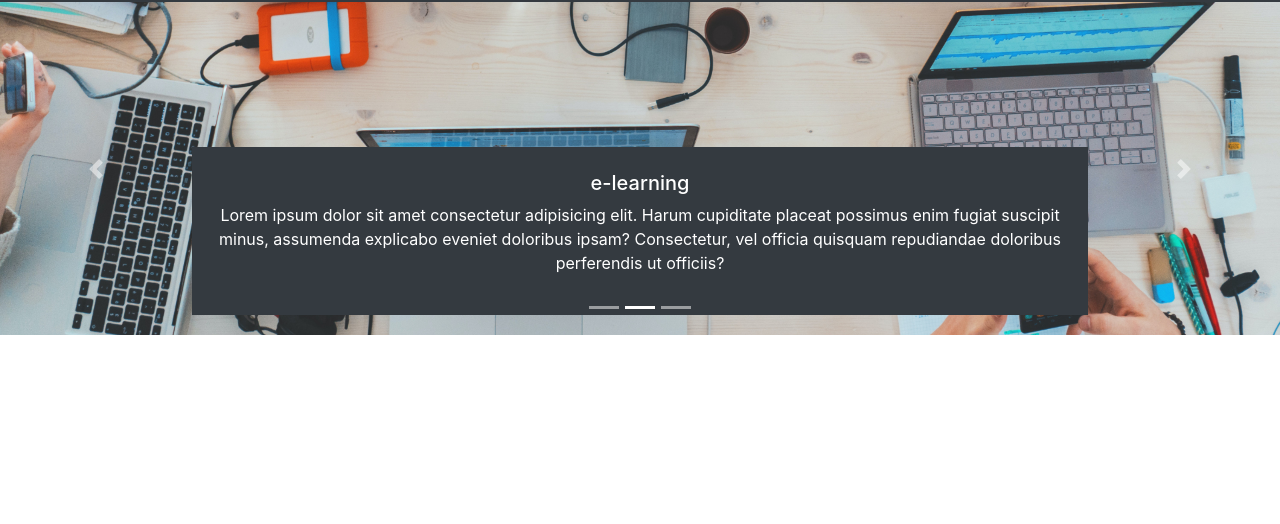
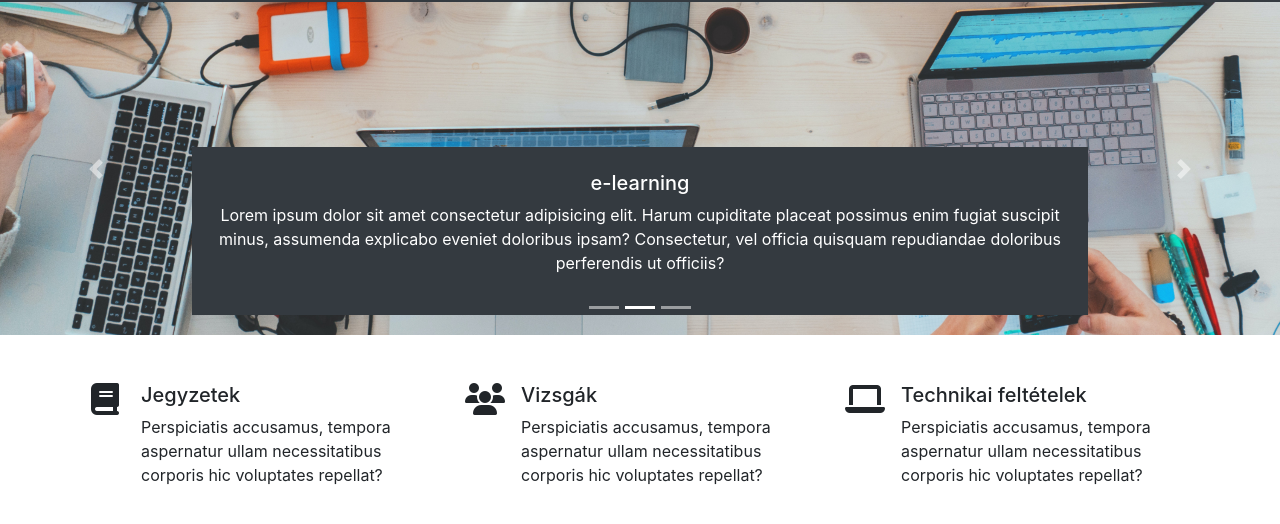
Before and after one commit to terez50/Bootstrap4, a plain HTML site: page index.html in a window 1280 px wide. Shown: the part 54-578 px from the top of the page. Drawn offline with nearby package versions, Linux system fonts and the light colour scheme.

Commit message:
A media object komponens

```diff
--- a/index.html
+++ b/index.html
@@ -7,6 +7,7 @@
 
   <link rel="stylesheet" href="https://cdn.jsdelivr.net/npm/bootstrap@4.6.1/dist/css/bootstrap.min.css"
     integrity="sha384-zCbKRCUGaJDkqS1kPbPd7TveP5iyJE0EjAuZQTgFLD2ylzuqKfdKlfG/eSrtxUkn" crossorigin="anonymous">
+  <link rel="stylesheet" href="/node_modules/font-awesome/css/font-awesome.min.css">
 
   <title>Főoldal</title>
 </head>
@@ -93,6 +94,41 @@
       </button>
     </div>
   </header>
+  <main>
+    <section class="py-5">
+      <div class="container">
+        <div class="row">
+          <div class="col-md-4">
+            <div class="media">
+              <i class="fa fa-book fa-2x fa-fw mr-3" aria-hidden = "true"></i>
+              <div class="media-body">
+                <h5 class="mt-0">Jegyzetek</h5>
+                <p>Perspiciatis accusamus, tempora aspernatur ullam necessitatibus corporis hic voluptates repellat?</p>
+              </div>
+            </div>
+          </div>
+          <div class="col-md-4">
+            <div class="media">
+              <i class="fa fa-users fa-2x fa-fw mr-3" aria-hidden = "true"></i>
+              <div class="media-body">
+                <h5 class="mt-0">Vizsgák</h5>
+                <p>Perspiciatis accusamus, tempora aspernatur ullam necessitatibus corporis hic voluptates repellat?</p>
+              </div>
+            </div>
+          </div>
+          <div class="col-md-4">
+            <div class="media">
+              <i class="fa fa-laptop fa-2x fa-fw mr-3" aria-hidden = "true"></i>
+              <div class="media-body">
+                <h5 class="mt-0">Technikai feltételek</h5>
+                <p>Perspiciatis accusamus, tempora aspernatur ullam necessitatibus corporis hic voluptates repellat?</p>
+              </div>
+            </div>
+          </div>
+        </div>
+      </div>
+    </section>
+  </main>
 
   <script src="https://cdn.jsdelivr.net/npm/jquery@3.5.1/dist/jquery.slim.min.js"
     integrity="sha384-DfXdz2htPH0lsSSs5nCTpuj/zy4C+OGpamoFVy38MVBnE+IbbVYUew+OrCXaRkfj"
```
